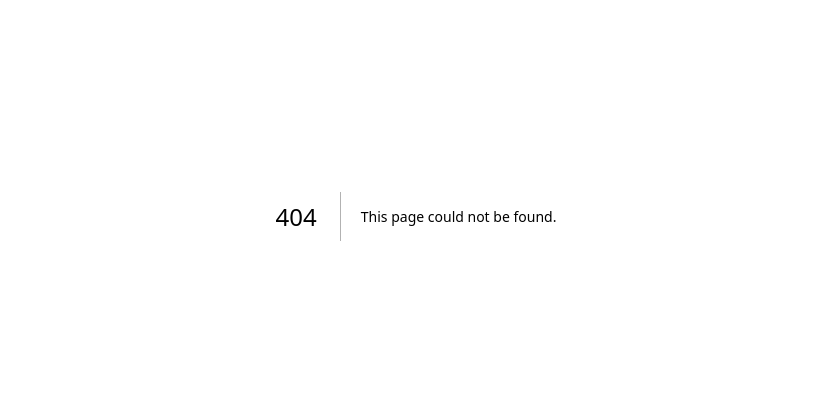
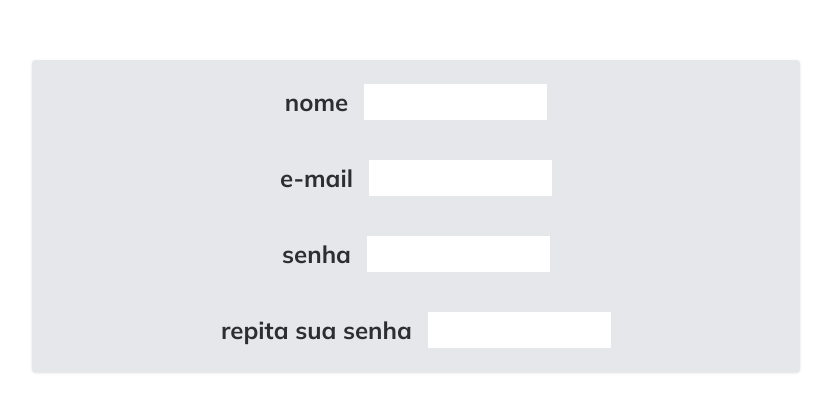
Before and after one commit to cafe51/portfolio-site, a Next.js app: page /blogapi/cadastro in a window 1280 px wide. Before the commit this address had no page. Shown: the part 184-596 px from the top of the page, without its empty margins (224-1055 px from the left). Built offline with nearby package versions, Linux system fonts and the light colour scheme.

Commit message:
feat: signup screen

```diff
--- /dev/null
+++ b/src/app/blogapi/cadastro/page.tsx
@@ -0,0 +1,46 @@
+export default function Login() {
+    return(
+        <div className='w-full h-screen flex flex-col justify-center items-center'>
+            <section className='bg-gray-200 rounded shadow md:w-3/5'>
+                <form className='flex flex-col gap-10 p-6 justify-center items-center'>
+                    <div>
+                        <label className='flex gap-4'>
+                            <h2>nome</h2>
+                            <input
+                                className="text-center"
+                                type='text'
+                            />
+                        </label>
+                    </div>
+                    <div>
+                        <label className='flex gap-4'>
+                            <h2>e-mail</h2>
+                            <input
+                                className="text-center"
+                                type='text'
+                            />
+                        </label>
+                    </div>
+                    <div>
+                        <label className='flex gap-4'>
+                            <h2>senha</h2>
+                            <input
+                                className="text-center"
+                                type='text'
+                            />
+                        </label>
+                    </div>
+                    <div>
+                        <label className='flex gap-4'>
+                            <h2>repita sua senha</h2>
+                            <input
+                                className="text-center"
+                                type='text'
+                            />
+                        </label>
+                    </div>
+                </form>
+            </section>
+        </div>
+    );
+}
```
